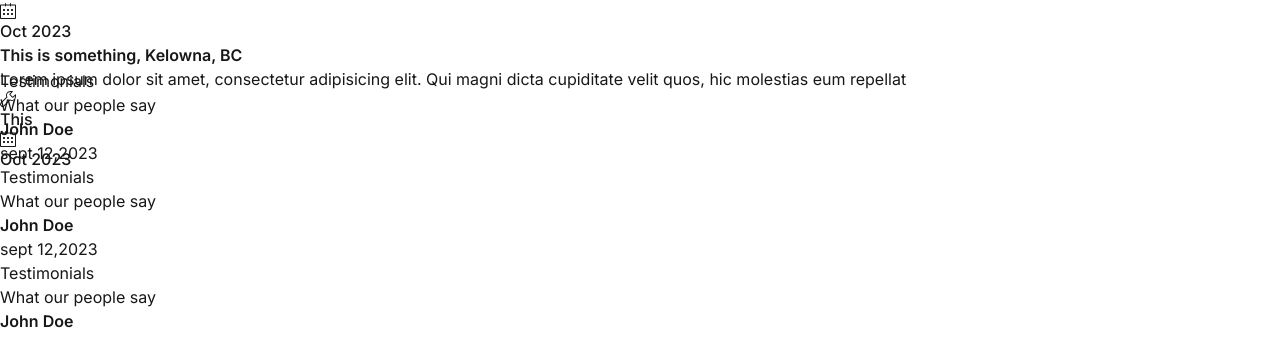
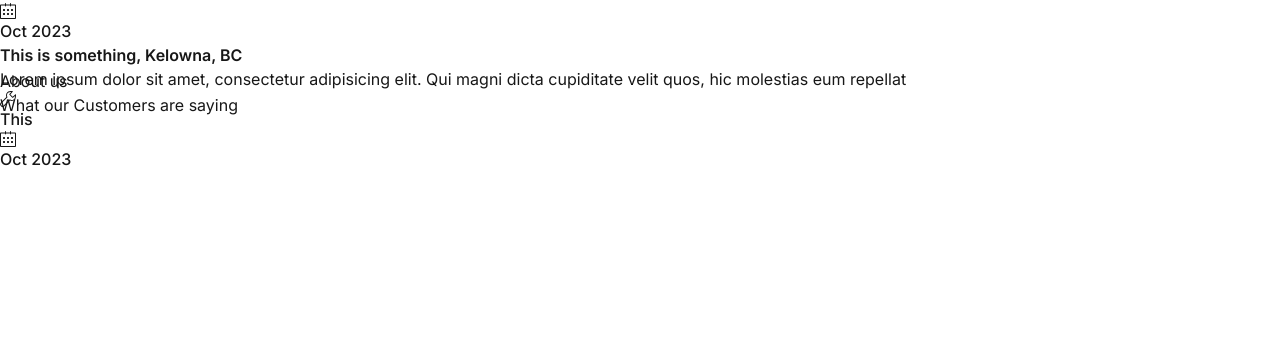
Before and after one commit to eteen12/1st-template, a Next.js app: page / in a window 1280 px wide. Shown: the part 5312-5649 px from the top of the page. After the commit the page ends 5483 px from the top, so only its background shows below. Built offline with nearby package versions, Linux system fonts and the light colour scheme.

Commit message:
desktop grid complete

```diff
--- a/src/app/globals.css
+++ b/src/app/globals.css
@@ -3,7 +3,6 @@
 @tailwind utilities;
 
 html {
-  overflow-x: hidden;
 }
 body {
   color: var(--foreground);
--- a/src/components/sections/testimonials.jsx
+++ b/src/components/sections/testimonials.jsx
@@ -3,43 +3,25 @@ import Author from "../reusables/author";
 export default function Testimonials() {
   return (
     <>
-      <div className="relative bg-gray-100 mt-36 h-screen hidden lg:block">
-        <div className="relative h-[50vh] w-[20vw] bg-blue-200 mx-auto">
-          {/*First layout*/}
-          <div className="absolute -left-10 bottom-0 max-w-7xl">
-            <div className="text-black">
-              <p>Testimonials</p>
-              <h2>What our people say</h2>
+      <div className="relative mt-56 py-24 h-screen px-8 sm:px-6  max-w-7xl hidden lg:block mx-auto  ">
+        <div className="absolute bg-indigo-500 w-[400px] h-[450px] left-1/2 transform -translate-x-1/2 z-0"></div>
+        <div className="grid grid-cols-2 mx-auto gap-16 -mt-32">
+          {/*1st grid*/}
+          <div className="relative grid grid-cols-1 grid-rows-[15%_90%] gap-8 justify-center mt-10">
+            <div className="-mt-10">
+              <h2 className="text-base font-semibold leading-7 text-indigo-600">
+                About us
+              </h2>
+              <p className="mt-2 text-pretty text-4xl font-semibold tracking-tight text-gray-900 sm:text-5xl">
+                What our Customers are saying
+              </p>
             </div>
-            <div className="h-[300px] bg-red-500">
-              <p></p>
-              <Author />
-            </div>
+            <div className="bg-red-500 w-full h-[350px] z-20 "></div>
           </div>
-          {/*Second layout*/}
-          <div>
-            {/*first card*/}
-            <div className="absolute -right-10 bottom-0 max-w-7xl">
-              <div className="text-black">
-                <p>Testimonials</p>
-                <h2>What our people say</h2>
-              </div>
-              <div className="h-[300px] bg-red-500">
-                <p></p>
-                <Author />
-              </div>
-            </div>
-            {/*Second card*/}
-            <div className="absolute -right-5 top-0 max-w-7xl">
-              <div className="text-black">
-                <p>Testimonials</p>
-                <h2>What our people say</h2>
-              </div>
-              <div className="h-[300px] bg-red-500">
-                <p></p>
-                <Author />
-              </div>
-            </div>
+          {/*Second grid*/}
+          <div className="relative grid grid-cols-1 gap-16 -mt-5">
+            <div className="bg-red-500 w-full h-[350px] z-20"></div>
+            <div className="bg-red-500 w-full h-[350px] z-20"></div>
           </div>
         </div>
       </div>
```
Also changed, not shown: paste.jsx (added, +24 -0 lines).
